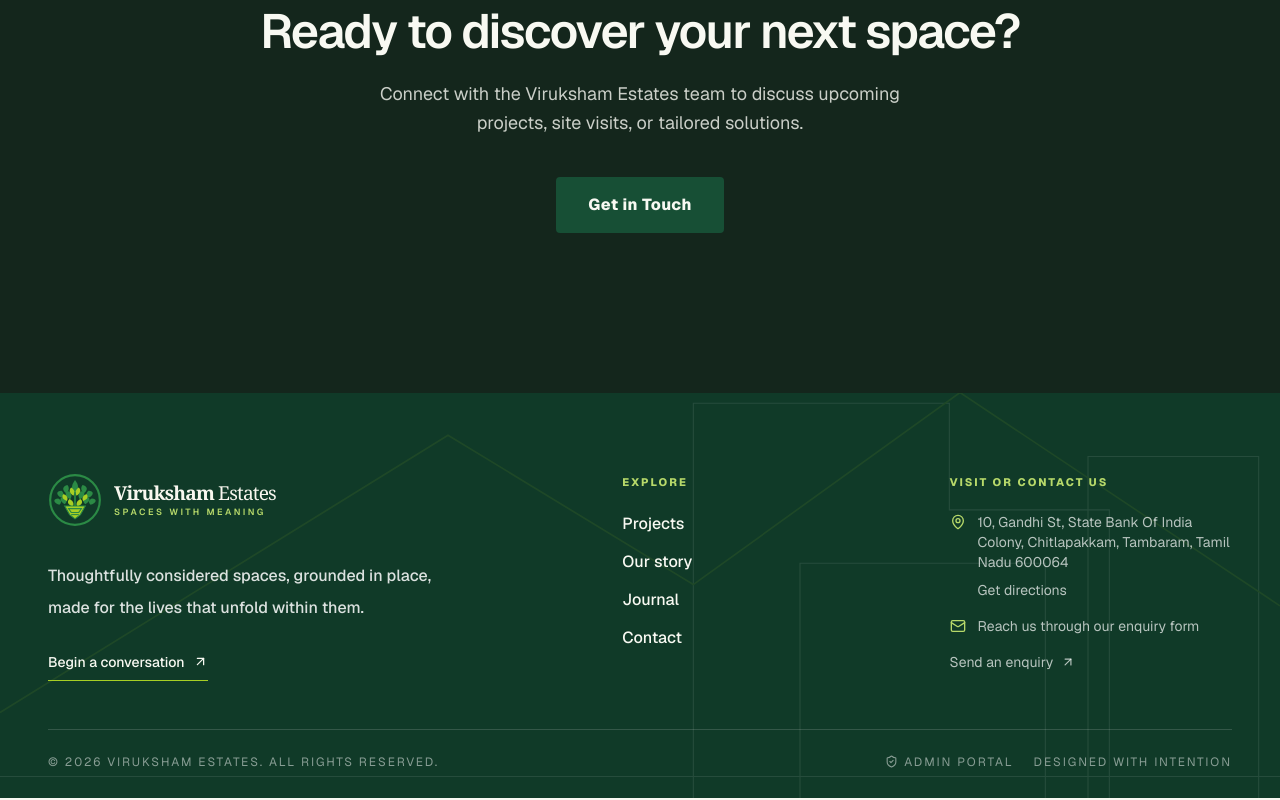
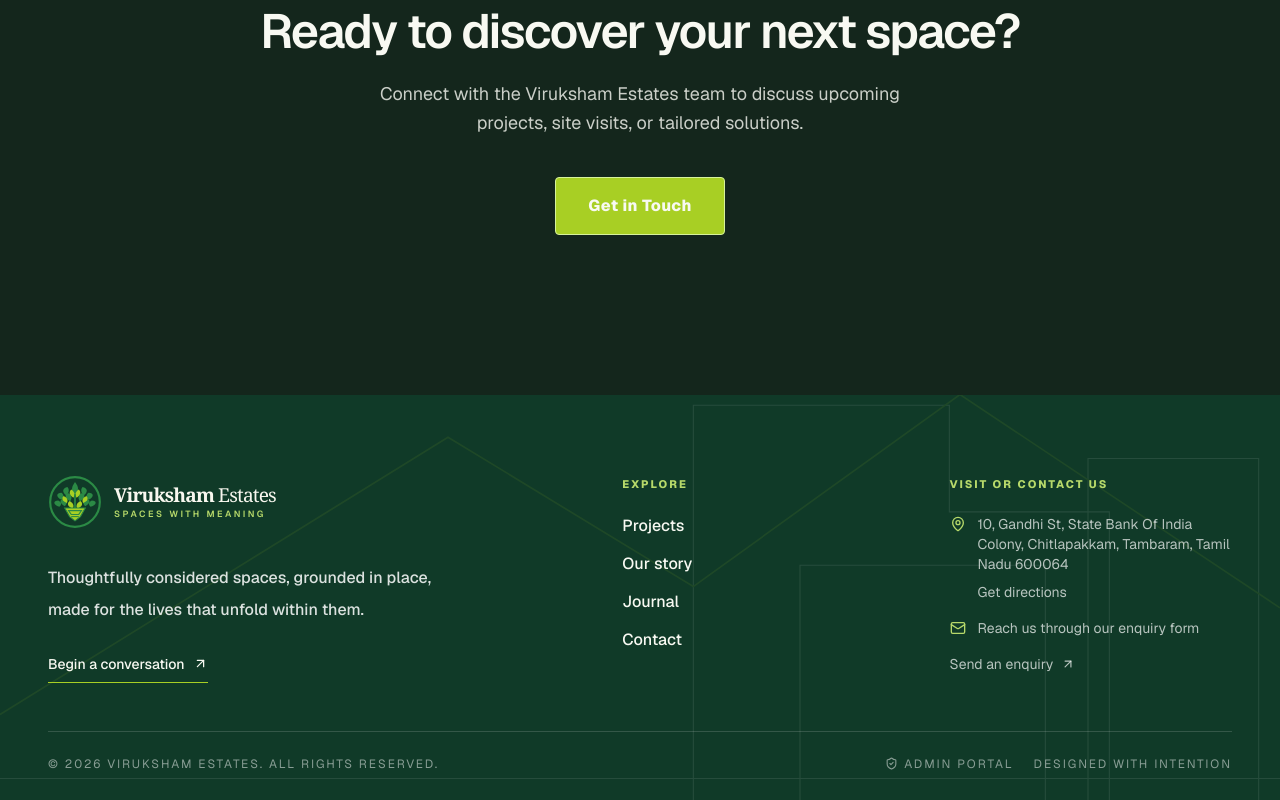
Before and after one commit to Sanjayram3269/viruksham-estates, a Next.js app: page /about in a window 1280 px wide. Shown: the part 3488-4288 px from the top of the page. Built offline with nearby package versions, Linux system fonts and the light colour scheme.

Commit message:
design: finalize high-contrast calls to action

```diff
--- a/components/sections/final-cta.tsx
+++ b/components/sections/final-cta.tsx
@@ -17,7 +17,7 @@ export function FinalCta() {
             Connect with the Viruksham Estates team to discuss upcoming projects, site visits, or tailored solutions.
           </p>
           <div className="pt-4 flex justify-center gap-4">
-            <Button href="/contact" variant="primary" className="px-8 py-4 text-base font-extrabold text-white">
+            <Button href="/contact" variant="primary" className="border border-[#d7f29b] bg-[#a8cf24] px-8 py-4 text-base font-extrabold text-[#103a28] hover:bg-[#d7f29b]">
               Get in Touch
             </Button>
           </div>
```
